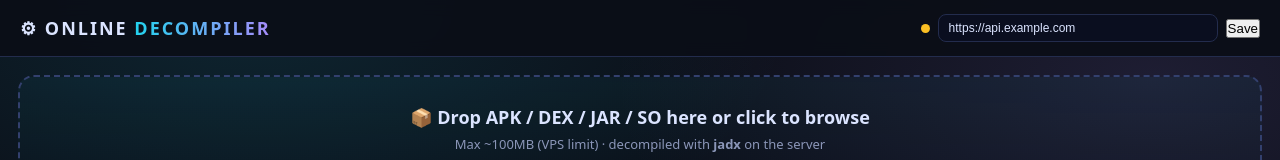
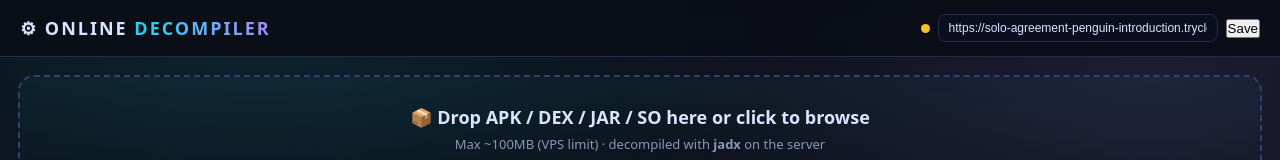
Before and after one commit to gaylo805-code/Build-, a website: page decompiler/index.html in a window 1280 px wide. Shown: the top 160 px of the page. Drawn offline with nearby package versions, Linux system fonts and the light colour scheme; no server answers.

Commit message:
Point decompiler UI to live VPS backend URL

```diff
--- a/decompiler/index.html
+++ b/decompiler/index.html
@@ -109,7 +109,7 @@
 "use strict";
 /* ================= CONFIG ================= */
 // Default VPS endpoint — override in the header box (persisted to localStorage).
-const DEFAULT_API = "https://api.example.com"; // <-- CHANGE to your VPS URL
+const DEFAULT_API = "https://solo-agreement-penguin-introduction.trycloudflare.com"; // VPS backend (máy host)
 const apiInput = document.getElementById('apiBase');
 apiInput.value = localStorage.getItem('dec_api') || DEFAULT_API;
 const API = () => (localStorage.getItem('dec_api') || DEFAULT_API).replace(/\/$/, '');
```
Also changed, not shown: public/index.html (+1 -1 lines).
